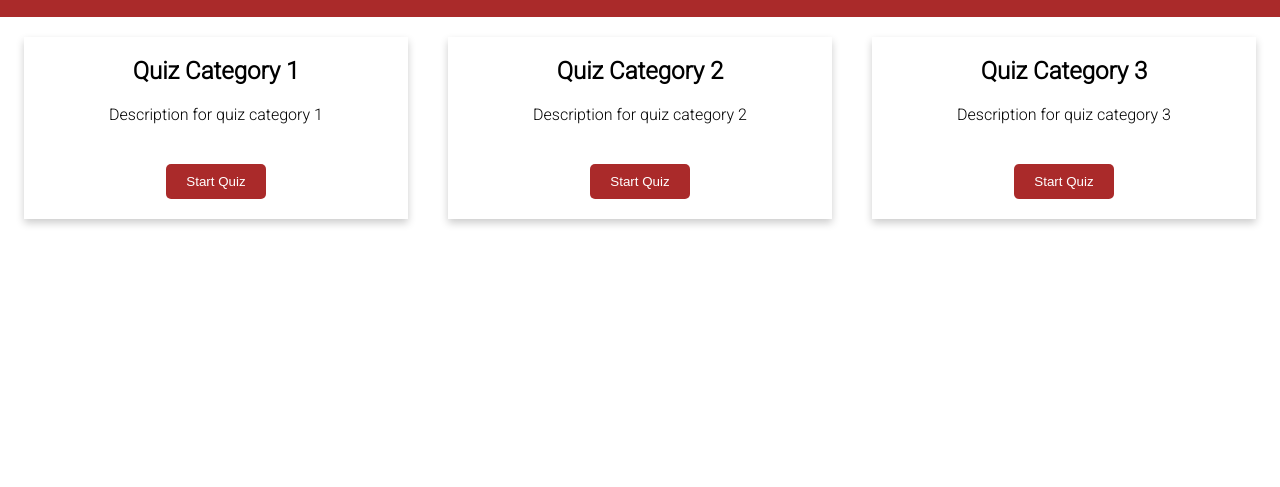
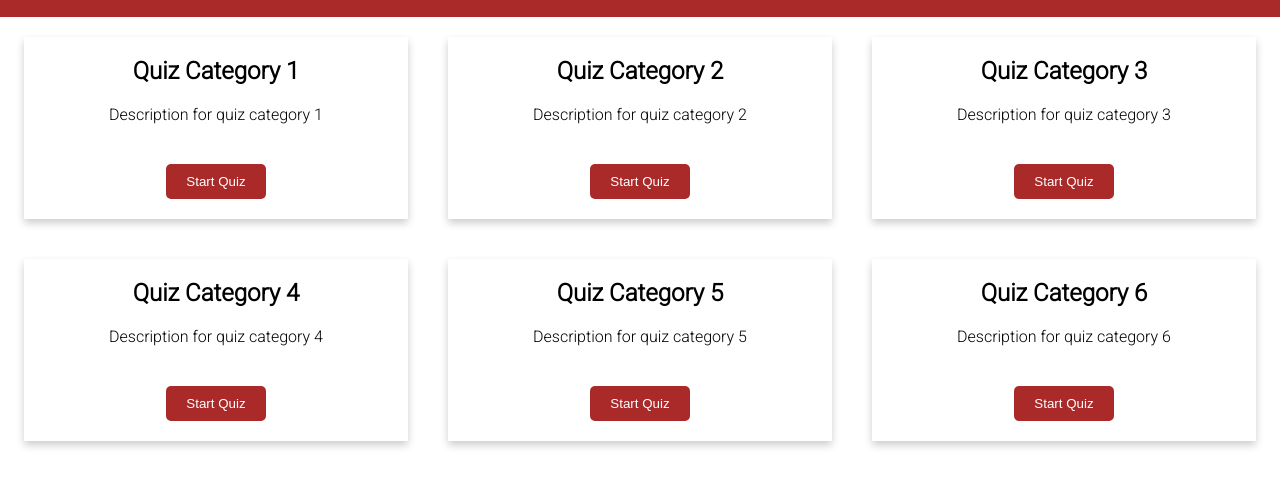
Before and after one commit to carlggchd/Quizzlr, a plain HTML site: page main/QUIZ/quizPage.html in a window 1280 px wide. Shown: the part 111-598 px from the top of the page. Drawn offline with Linux system fonts and the light colour scheme.

Commit message:
quizPage updates: categories

```diff
--- a/main/LOGIN/activateAccount.css
+++ b/main/LOGIN/activateAccount.css
@@ -36,7 +36,7 @@
     width: 100%;
   }
 
-  button[type="submit"] {
+  button {
     background-color: rgb(165, 10, 10);
     color: #fff;
     border: none;
@@ -45,7 +45,7 @@
     cursor: pointer;
   }
 
-  button[type="submit"]:hover {
+  button:hover {
     background-color: #023e8a;
   }
 
--- a/main/QUIZ/quizPage.css
+++ b/main/QUIZ/quizPage.css
@@ -59,6 +59,10 @@
     margin: 20px 0;
   }
 
+  .card button:hover {
+    background-color: #023e8a;
+  }
+
   @media only screen and (max-width: 600px) {
     .card {
       width: 80%;
--- a/main/QUIZ/quizPage.html
+++ b/main/QUIZ/quizPage.html
@@ -16,7 +16,7 @@
         <div class="card">
           <h2>Quiz Category 1</h2>
           <p>Description for quiz category 1</p>
-          <button>Start Quiz</button>
+          <a href="/main/QUIZ/quizCategories/quizCategory1.html"><button>Start Quiz</button></a>
         </div>
         <div class="card">
           <h2>Quiz Category 2</h2>
@@ -28,6 +28,21 @@
           <p>Description for quiz category 3</p>
           <button>Start Quiz</button>
         </div>
+        <div class="card">
+          <h2>Quiz Category 4</h2>
+          <p>Description for quiz category 4</p>
+          <button>Start Quiz</button>
+        </div>
+        <div class="card">
+          <h2>Quiz Category 5</h2>
+          <p>Description for quiz category 5</p>
+          <button>Start Quiz</button>
+        </div>
+        <div class="card">
+          <h2>Quiz Category 6</h2>
+          <p>Description for quiz category 6</p>
+          <button>Start Quiz</button>
+        </div>
       </div>
 </body>
 </html>
```
Also changed, not shown: index.js (+11 -0 lines), main/QUIZ/quizCategories/quizCategory1.html (added, +13 -0 lines), main/QUIZ/quizCategories/quizCategory1.css (added).
